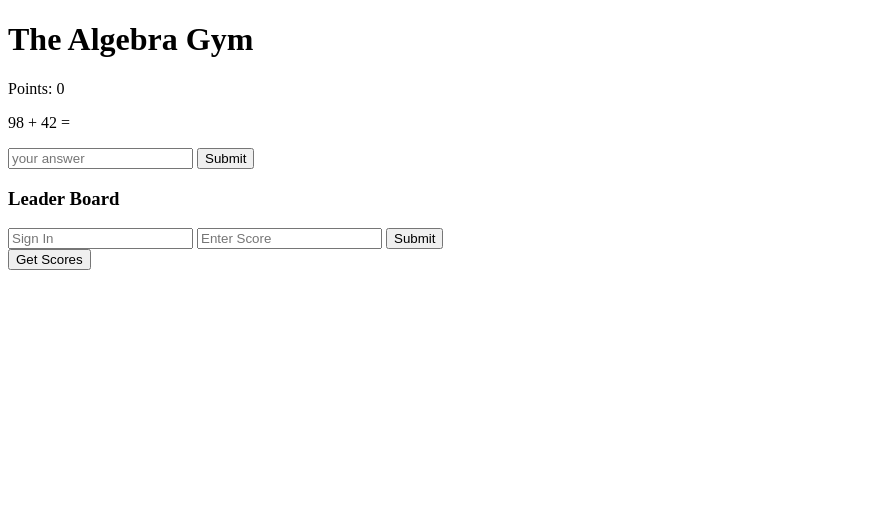
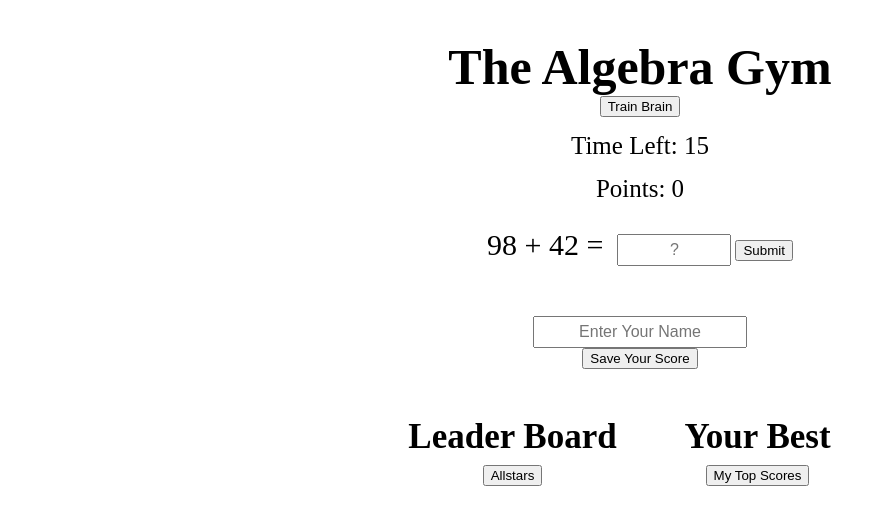
Before and after one commit to deomsj/mvp, a website: page client/index.html in a window 1280 px wide. Shown: the whole page, without its empty margins (0-886 px from the left). Drawn offline with nearby package versions, Linux system fonts and the light colour scheme; some packages are replaced by stand-ins of ours.

Commit message:
add timer and simple styling

```diff
--- a/client/app.js
+++ b/client/app.js
@@ -1,31 +1,51 @@
 var gym = angular.module('gym', ['ngRoute']);
 
-// gym.config(function($routeProvider){
-//   $routeProvider
-//     .when()
-// });
+gym.controller('GymController', function($scope, $http, $interval) {
+  ///////////
+  // Timer
+  //////////
+  $scope.timer = 15;
 
-// gym.factory('playRound', function() {
-//   $interval(function() {
+  var interval;
 
-//   });
-// });
+  $scope.play = function() {
+    $scope.timer = 15;
 
-gym.controller('SimpleAdditionController', function($scope, $http) {
+    interval = $interval(function() {
+      if ($scope.timer > 0) {
+        $scope.timer = $scope.timer - 1;
+      } else {
+        $scope.endRound();
+      }
+    }, 1000);
+  };
+
+  $scope.endRound = function() {
+    $interval.cancel(interval);
+    interval = undefined;
+    $scope.score = $scope.points;
+  };
+
+  /////////////////
+  // Practice Area
+  /////////////////
 
   $scope.update = function() {
-    $scope.points = $scope.points || 0;
     $scope.a = Math.ceil(Math.random() * 100);
     $scope.b = Math.ceil(Math.random() * 100);
     $scope.answer = $scope.a + $scope.b;
   };
 
+  //initialize view
+  $scope.points = 0;
   $scope.update();
 
   $scope.checkAnswer = function() {
     if ($scope.answer === +$scope.attempt) {
       $scope.display = 'Woohoo!!! Great Mathing!!!';
-      $scope.points++;
+      if (interval !== undefined) {
+        $scope.points++;
+      }
       $scope.update();
     } else {
       $scope.display = 'try again, you can do it ' + $scope.name + '!';
@@ -33,41 +53,17 @@ gym.controller('SimpleAdditionController', function($scope, $http) {
     $scope.attempt = '';
   };
 
-  // $scope.submitScore = function() {
-  //   var name = $scope.name;
-  //   var score = +$scope.score;
-
-  //   var leader = new Leader({
-  //     name: name,
-  //     score: score
-  //   });
-
-  //   return $http({
-  //     method: 'POST',
-  //     url: '/api/leaders',
-  //     data: leader
-  //   })
-  //   .then(function(resp) {
-  //     resp.data;
-  //   });
-  // };
-
-});
-
-gym.controller('LeaderBoardController', function($scope, $http) {
-
-  // $scope.leaders = [
-  //   {name: 'Chris', score: 9},
-  //   {name: 'Meg', score: 17},
-  //   {name: 'Danya', score: 12},
-  //   {name: 'Mohammad', score: 21},
-  //   {name: 'Darin', score: 3},
-  //   {name: 'Emily', score: 8},
-  // ];
+  /////////////////////////////
+  // send score to db
+  /////////////////////////////
 
   $scope.submitScore = function() {
     var name = $scope.name;
     var score = +$scope.score;
+
+    if (!score || !name) {
+      return;
+    }
 
     var newLeader = {
       name: name,
@@ -81,10 +77,16 @@ gym.controller('LeaderBoardController', function($scope, $http) {
       url: '/api/leaders',
       data: data
     })
-    .then(function(data) {
-      console.log(data);
+    .then(function() {
+      $scope.points = 0;
+      $scope.score = undefined;
+      $scope.getScores();
     });
   };
+
+  /////////////////////////////
+  // get data for Leaderboard
+  /////////////////////////////
 
   $scope.getScores = function() {
 
--- a/client/index.html
+++ b/client/index.html
@@ -5,36 +5,47 @@
     <title>The Algebra Gym</title>
     <script src="https://ajax.googleapis.com/ajax/libs/angularjs/1.4.7/angular.min.js"></script>
     <script src="https://ajax.googleapis.com/ajax/libs/angularjs/1.4.7/angular-route.js"></script>
+    <link rel="stylesheet" href="styles.css">
   </head>
   <body>
+    <div class="wrapper">
       <h1>The Algebra Gym</h1>
-    <div>
-
-      <div ng-controller="SimpleAdditionController">
-        <p> Points: {{points}} </p>
-        <p> {{a}} + {{b}} =  </p>
-        <form ng-submit="checkAnswer()">
-          <input type="text" placeholder="your answer" ng-model="attempt" />
+        <div ng-controller="GymController">
+          <button ng-click="play()">Train Brain</button>
+          <p class="stats"> Time Left: {{timer}} </p>
+          <p class="stats"> Points: {{points}} </p>
+          <p class="equation"> {{a}} + {{b}} =  </p>
+          <form class="equation" ng-submit="checkAnswer()">
+            <input type="text" placeholder="?" ng-model="attempt" />
             <button>Submit</button>
           </form>
-        <p> {{display}} </p>
-      </div>
+          <p>{{display}}</p>
 
-      <div ng-controller="LeaderBoardController">
+          <form ng-submit="submitScore()">
+            <input type="text" placeholder="Enter Your Name"  ng-model="name" /> <br>
+            <button>Save Your Score</button>
+          </form>
+          <br>
+
+          <div class="column">
             <h3>Leader Board</h3>
-        <form ng-submit="submitScore()">
-          <input type="text" placeholder="Sign In"  ng-model="name" />
-          <input type="text" placeholder="Enter Score"  ng-model="score" />
-          <button>Submit</button>
-        </form>
-        <button ng-click="getScores()">Get Scores</button>
+            <br>
+            <button ng-click="getScores()">Allstars</button>
             <ol>
               <li ng-repeat="leader in leaders | orderBy:'-score' | limitTo:5">{{leader.name}}: {{leader.score}}</li>
             </ol>
           </div>
 
+          <div class="column">
+            <h3>Your Best</h3>
+            <br>
+            <button ng-click="getScores()">My Top Scores</button>
+            <ol>
+              <li ng-repeat="leader in leaders | filter:{name: name} | orderBy:'-score' | limitTo:5" >{{leader.name}}: {{leader.score}}</li>
+            </ol>
           </div>
-
+        </div>
+    </div>
     <script src="app.js"></script>
   </body>
 </html>
--- /dev/null
+++ b/client/styles.css
@@ -0,0 +1,61 @@
+body{
+  text-align: center;
+}
+.wrapper {
+  margin: 0 auto;
+  padding: 30px;
+  width: 90%;
+  max-width: 500px;
+  position: center;
+}
+
+h1 {
+  margin: 0;
+  font-size: 50px;
+}
+
+h3 {
+  font-size: 35px;
+  clear: both;
+  margin: 30px 0 -10px;
+}
+
+p {
+  font-size: 30px;
+}
+
+.stats {
+  font-size: 25px;
+  margin: 15px 0;
+}
+
+li {
+  font-size: 20px;
+}
+
+input {
+  display: inline;
+  font-size: 16px;
+  padding: 5px;
+}
+
+input[type="text"] {
+  width: 200px;
+  text-align: center;
+}
+
+.equation input[type="text"] {
+  width: 100px;
+}
+
+.equation {
+  display: inline-block;
+  margin: 10px 5px 20px;
+}
+
+.column {
+  width: 45%;
+  margin: 0 2%;
+  float: left;
+
+}
```
Also changed, not shown: index.js (+20 -8 lines). Lines whose indentation alone changed are shown as unchanged.
